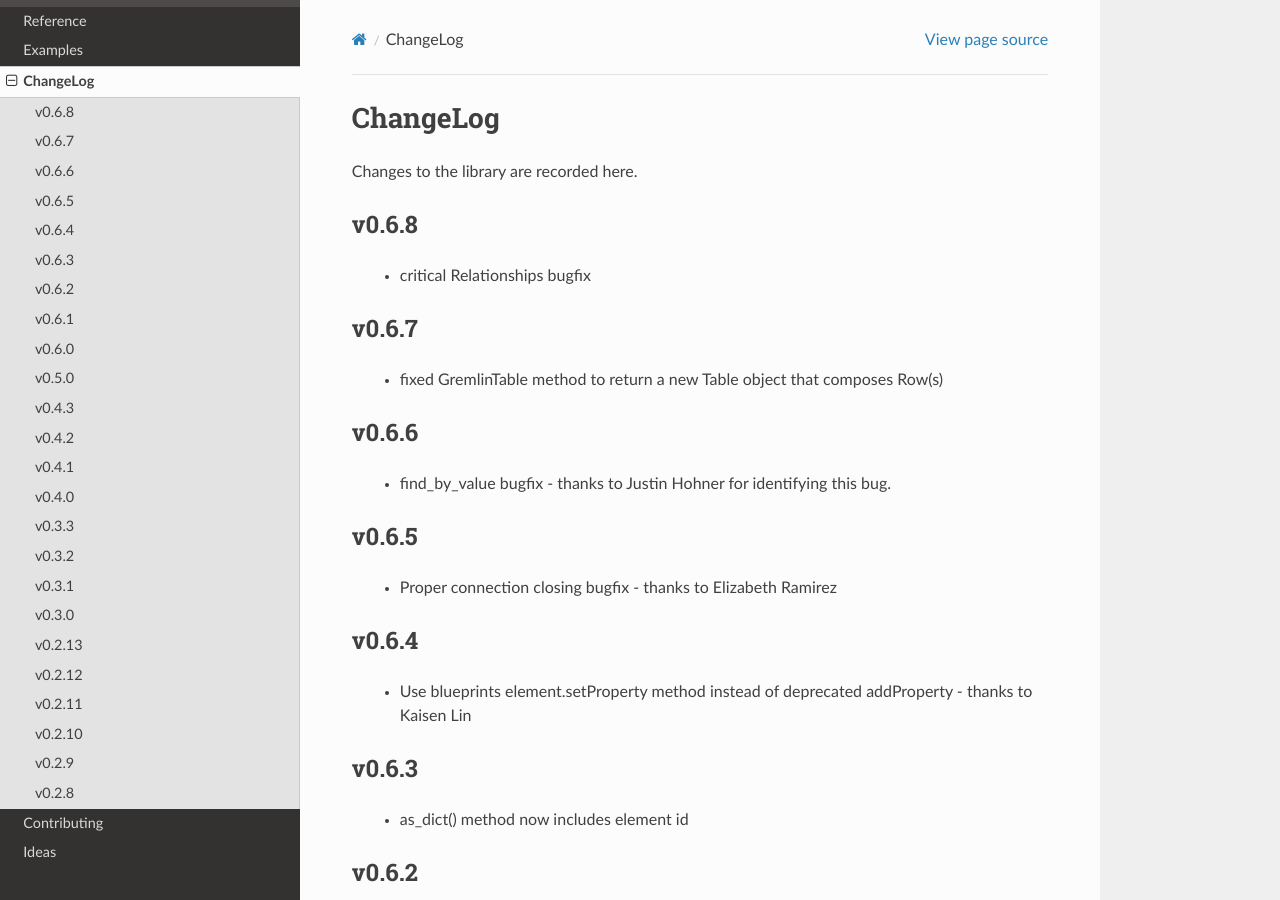
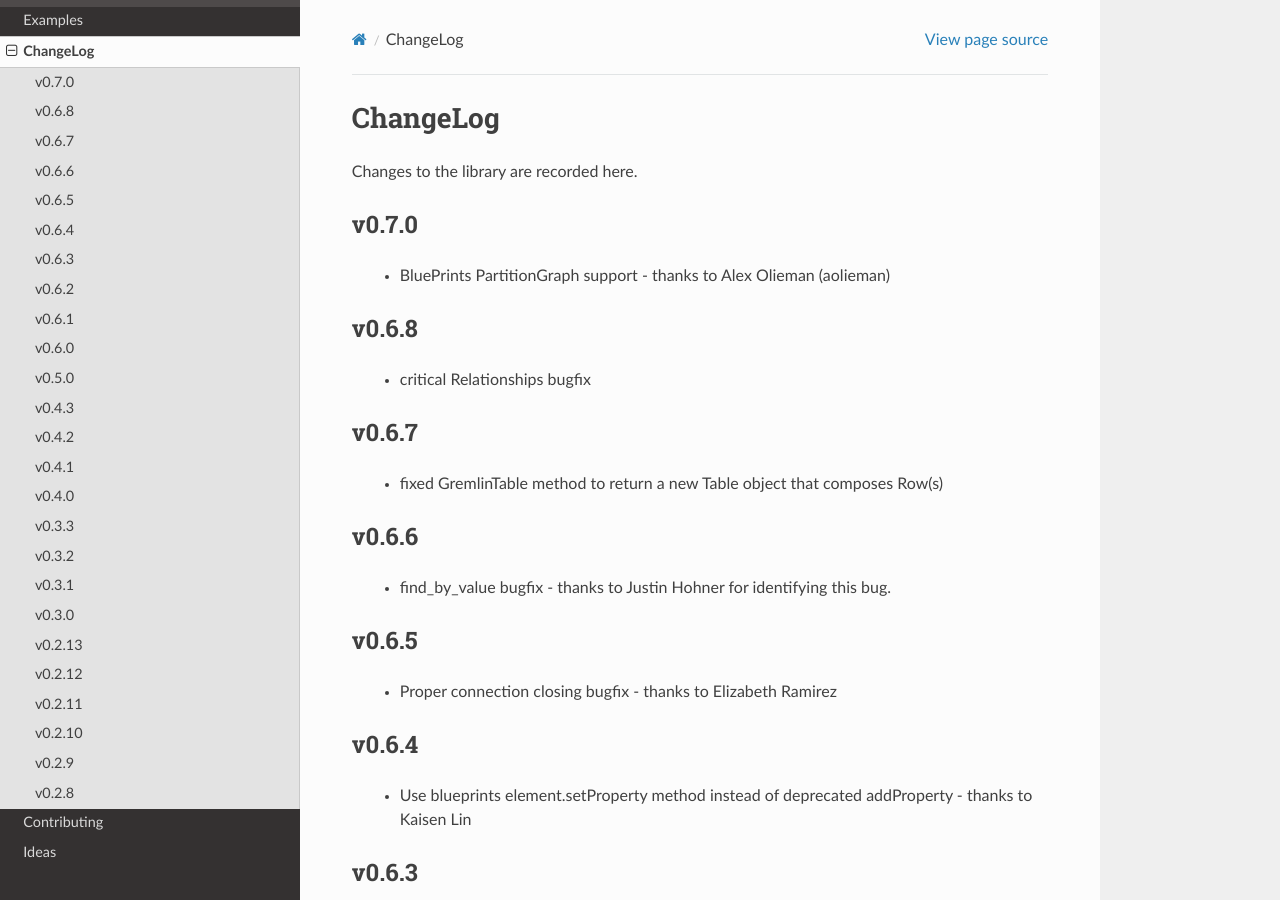
Before and after one commit to platinummonkey/mogwai, a Sphinx documentation site: the page built from docs/changelog.rst, in a window 1280 px wide and 900 px high. Built offline with Sphinx 7.4.7 and the Read the Docs theme 2.0.0, drawn with Linux system fonts in a browser that asks for light colours.

Commit message:
version bump

```diff
--- a/docs/changelog.rst
+++ b/docs/changelog.rst
@@ -4,6 +4,10 @@ ChangeLog
 =========
 
 Changes to the library are recorded here.
+
+v0.7.0
+------
+ * BluePrints PartitionGraph support - thanks to Alex Olieman (aolieman)
 
 v0.6.8
 ------
```
Also changed, not shown: 1 other file.
